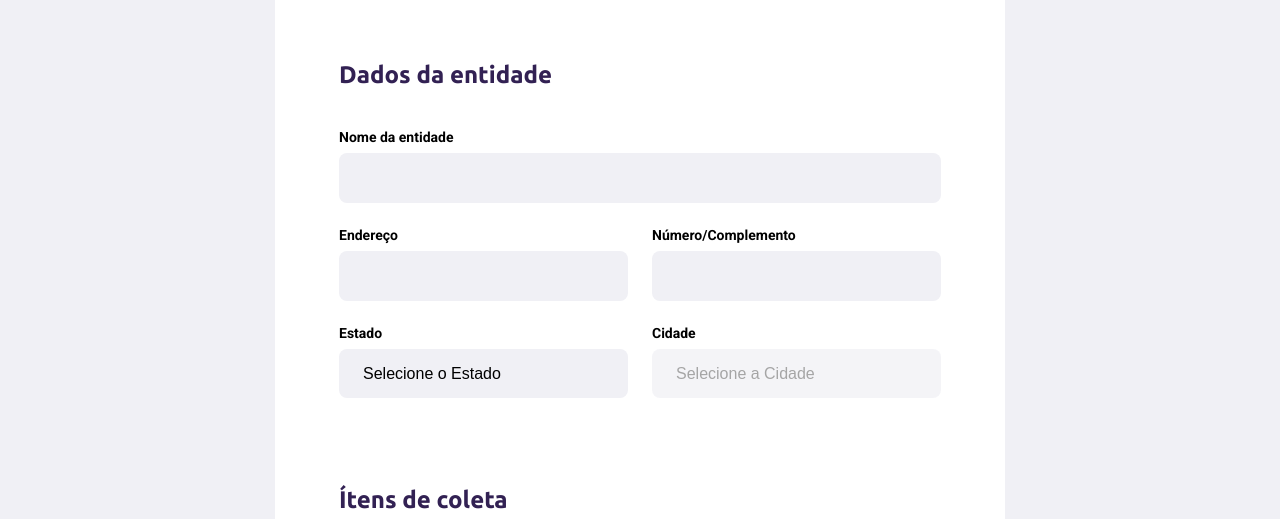
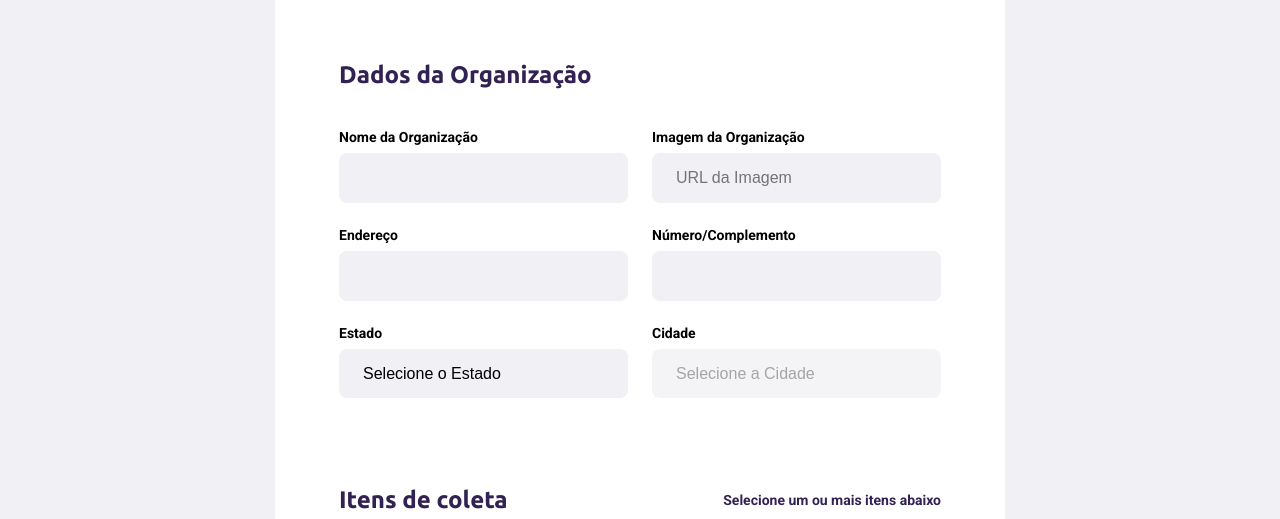
Before and after one commit to mcarvalho1/Ecoleta, a website: page src/views/create-point.html in a window 1280 px wide. Shown: the part 281-800 px from the top of the page. Drawn offline with nearby package versions, Linux system fonts and the light colour scheme; files that its build step writes are made by us from their sources; no server answers; files whose address does not match are found by name.

Commit message:
Atualizações

```diff
--- a/public/styles/create-point.css
+++ b/public/styles/create-point.css
@@ -58,10 +58,20 @@ form fieldset {
 
 form legend {
     margin-bottom: 40px;
+
+    display: flex;
+    align-items: center;
+    justify-content: space-between;
+    width: 100%;
 }
 
 form legend h2 {
     font-size: 24px;
+}
+
+form legend span{
+    font-size: 14px;
+    color: var(--title-color);
 }
 
 form .field {
--- a/public/styles/responsive.css
+++ b/public/styles/responsive.css
@@ -27,6 +27,14 @@
     #page-search-result .cards img {
         height: 250px;
     }
+
+    #page-create-point .field-group {
+        flex-direction: column;
+    }
+
+    #page-create-point .field-group .field + .field {
+        margin-left: 0;
+    }
 }
 
 @media (min-width: 1700px){
--- a/src/views/create-point.html
+++ b/src/views/create-point.html
@@ -18,12 +18,18 @@
 
         <fieldset>
             <legend>
-                <h2>Dados da entidade</h2>
+                <h2>Dados da Organização</h2>
             </legend>
 
-            <div class="field">
-                <label for="name">Nome da entidade</label>
-                <input type="text" name="name" id="" required="required">
+            <div class="field-group">
+                <div class="field">
+                    <label for="name">Nome da Organização</label>
+                    <input type="text" name="name" id="" required="required">
+                </div>
+                <div class="field">
+                    <label for="name">Imagem da Organização</label>
+                    <input type="url" name="image" id="" required="required" placeholder="URL da Imagem">
+                </div>
             </div>
 
             <div class="field-group">
@@ -62,7 +68,8 @@
 
         <fieldset>
             <legend>
-                <h2>Ítens de coleta</h2>
+                <h2>Itens de coleta</h2>
+                <span>Selecione um ou mais itens abaixo</span>
             </legend>
 
             <div class="items-grid">
```
